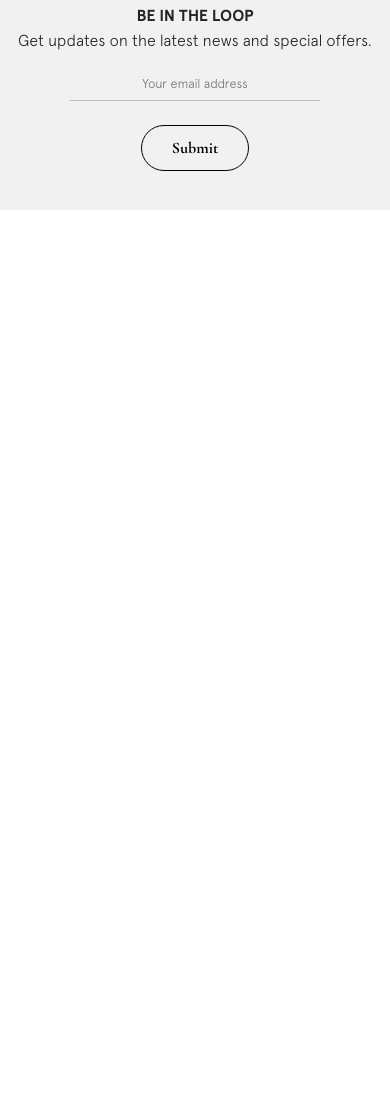
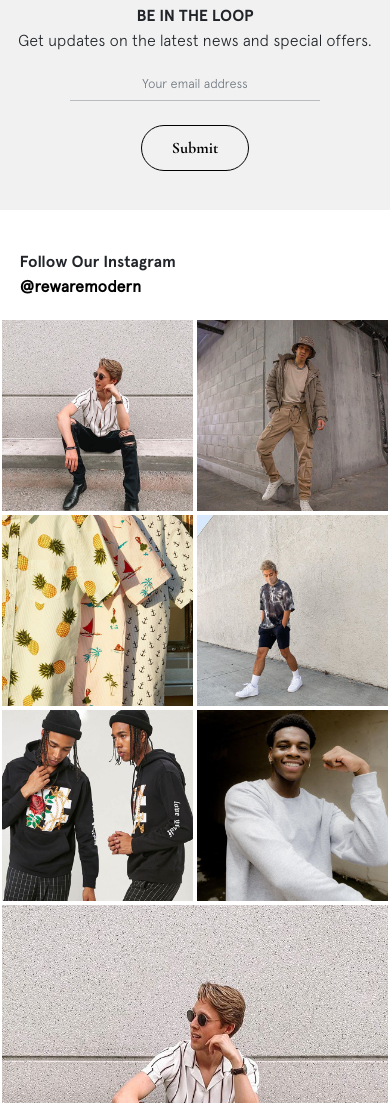
Before and after one commit to Code-Institute-Submissions/project-17, a plain HTML site: page index.html in a window 390 px wide. Shown: the part 1492-2595 px from the top of the page. Before the commit the page ends 1702 px from the top, so only its background shows below. Drawn offline with nearby package versions, Linux system fonts and the light colour scheme; a script that the page names is missing; files whose address does not match are found by name.

Commit message:
added and styled instagram section.

```diff
--- a/desktop.css
+++ b/desktop.css
@@ -280,5 +280,42 @@
     }
 
 
+    /* instagram section */
+        /* hides instagram for mobile */
+        .mobile-instagram {
+            display: none;
+        }
+
+        /* allows content to be in a single row */
+        .desktop-instagram {
+            display: flex;
+            padding-left: 5%;
+            padding-right: 5%;
+            margin-bottom: 10%;
+        }
+
+        /* gives title style */
+        .instagram-header {
+            padding-left: 5%;
+            margin-top: 5%;
+            margin-bottom: 3%;
+        }
+
+        .instagram-header a {
+            color: black;
+        }
+
+        /* adds hover effect to "@rewaremodern" */
+        .instagram-header a:hover {
+            text-decoration: none;
+        }
+
+    .img-thumbnail {
+        border: 0;
+        padding: 2px;
+        border-radius: 0;
+    }
+
+
 
 }
--- a/index.html
+++ b/index.html
@@ -175,12 +175,14 @@
 
 
     <!-- newsletter section -->
+      <!-- title -->
       <div class="newsletter">
         <center>
           <strong>BE IN THE LOOP</strong>
           <br>
           Get updates on the latest news and special offers.
 
+            <!-- form -->
             <div class="email-field">
               <input type="text" class="form-control" placeholder="Your email address">
             </div>
@@ -188,6 +190,53 @@
             <button class="newsletter-submit-button" type="submit">Submit</button>
         </center>
       </div>
+
+
+    <!-- instagram section -->
+      <!-- title -->
+      <div class="instagram-header">
+        <strong>Follow Our Instagram</strong>
+        <p><b><a href="https://www.instagram.com/forever21men/" target="_blank">@rewaremodern</a></b></p>
+      </div>
+
+      <!-- instagram for mobile -->
+      <div class="mobile-instagram">
+
+        <div class="first-row">
+        <a href="https://www.instagram.com/p/CChI9RZjn2I/" target="_blank"><img src="/images/instagram/ig-one.jpg" class="img-thumbnail img-fluid" alt="model in a striped shirt"></a>
+
+        <a href="https://www.instagram.com/p/CCjZYROjmqy/" target="_blank"><img src="/images/instagram/ig-two.jpg" class="img-thumbnail img-fluid" alt="model in a bucket hat"></a>
+        </div>
+
+        <div class="second-row">
+        <a href="https://www.instagram.com/p/CCyh2DUjJSj/" target="_blank"><img src="/images/instagram/ig-three.jpg" class="img-thumbnail img-fluid" alt="three shirts with similar cutesy style">
+
+        <a href="https://www.instagram.com/p/CCv9BKdjyWc/" target="_blank"><img src="/images/instagram/ig-four.jpg" class="img-thumbnail img-fluid" alt="model wearing our latest released mask"></a>
+        </div>
+
+        <div class="third-row">
+        <a href="https://www.instagram.com/p/CC_WekUjvNw/" target="_blank"><img src="/images/instagram/ig-five.jpg" class="img-thumbnail img-fluid" alt="model in a a graphic black hoodie and beanie"></a>
+
+        <a href="https://www.instagram.com/p/CDCSusJDFvw/" target="_blank"><img src="/images/instagram/ig-six.jpg" class="img-thumbnail img-fluid" alt="model in a white sweater"></a>
+        </div>
+
+      </div>
+
+      <!-- instagram for desktop -->
+      <div class="desktop-instagram">
+
+        <a href="https://www.instagram.com/p/CChI9RZjn2I/" target="_blank"><img src="/images/instagram/ig-one.jpg" class="img-thumbnail img-fluid" alt="model in a striped shirt"></a>
+
+        <a href="https://www.instagram.com/p/CCjZYROjmqy/" target="_blank"><img src="/images/instagram/ig-two.jpg" class="img-thumbnail img-fluid" alt="model in a bucket hat"></a>
+
+        <a href="https://www.instagram.com/p/CCyh2DUjJSj/" target="_blank"><img src="/images/instagram/ig-three.jpg" class="img-thumbnail img-fluid" alt="three shirts with similar cutesy style">
+
+        <a href="https://www.instagram.com/p/CCv9BKdjyWc/" target="_blank"><img src="/images/instagram/ig-four.jpg" class="img-thumbnail img-fluid" alt="model wearing our latest released mask"></a>
+
+      </div>
+
+
+
 
     <!-- java bootstrap -->
     <script
--- a/mobile.css
+++ b/mobile.css
@@ -275,4 +275,38 @@
     padding-top: 10%;
     padding-bottom: 10%;
   }
+
+
+  /* instagram section */
+    /* gives title style */
+    .instagram-header {
+      padding-left: 5%;
+      margin-top: 10%;
+      margin-bottom: 5%;
+    }
+
+    .instagram-header a {
+      color: black;
+    }
+
+    /* adds hover effect to "@rewaremodern" */
+    .instagram-header a:hover {
+      text-decoration: none;
+    }
+
+  .mobile-instagram a {
+    width: 50%;
+    height: auto;
+  }
+
+    /* splits into three rows */
+    mobile-instagram, .first-row, .second-row, .third-row {
+      display: flex;
+    }
+
+  .img-thumbnail {
+    border: 0;
+    padding: 2px;
+    border-radius: 0;
+  }
 }
```
Lines whose indentation alone changed are shown as unchanged.
